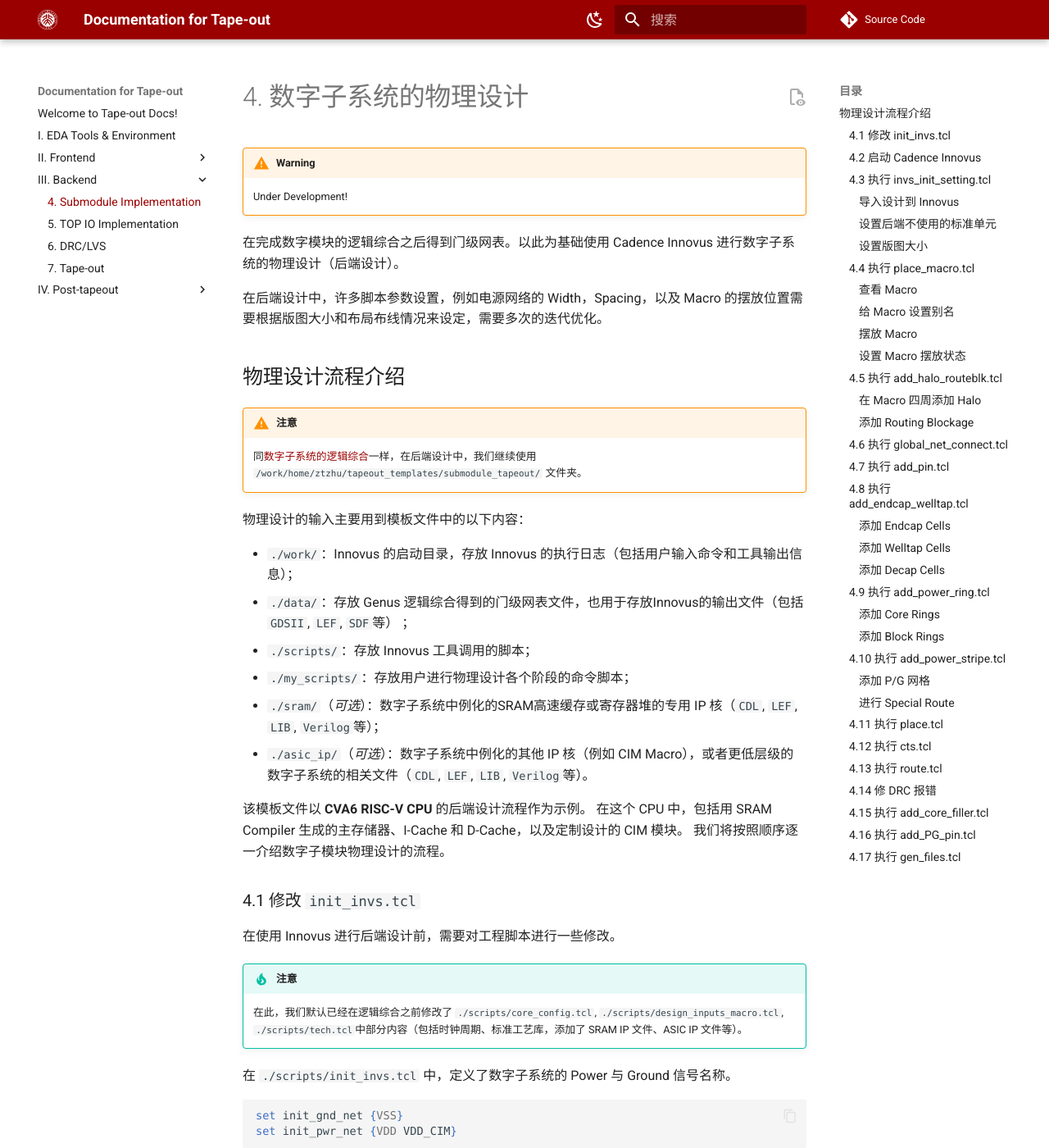
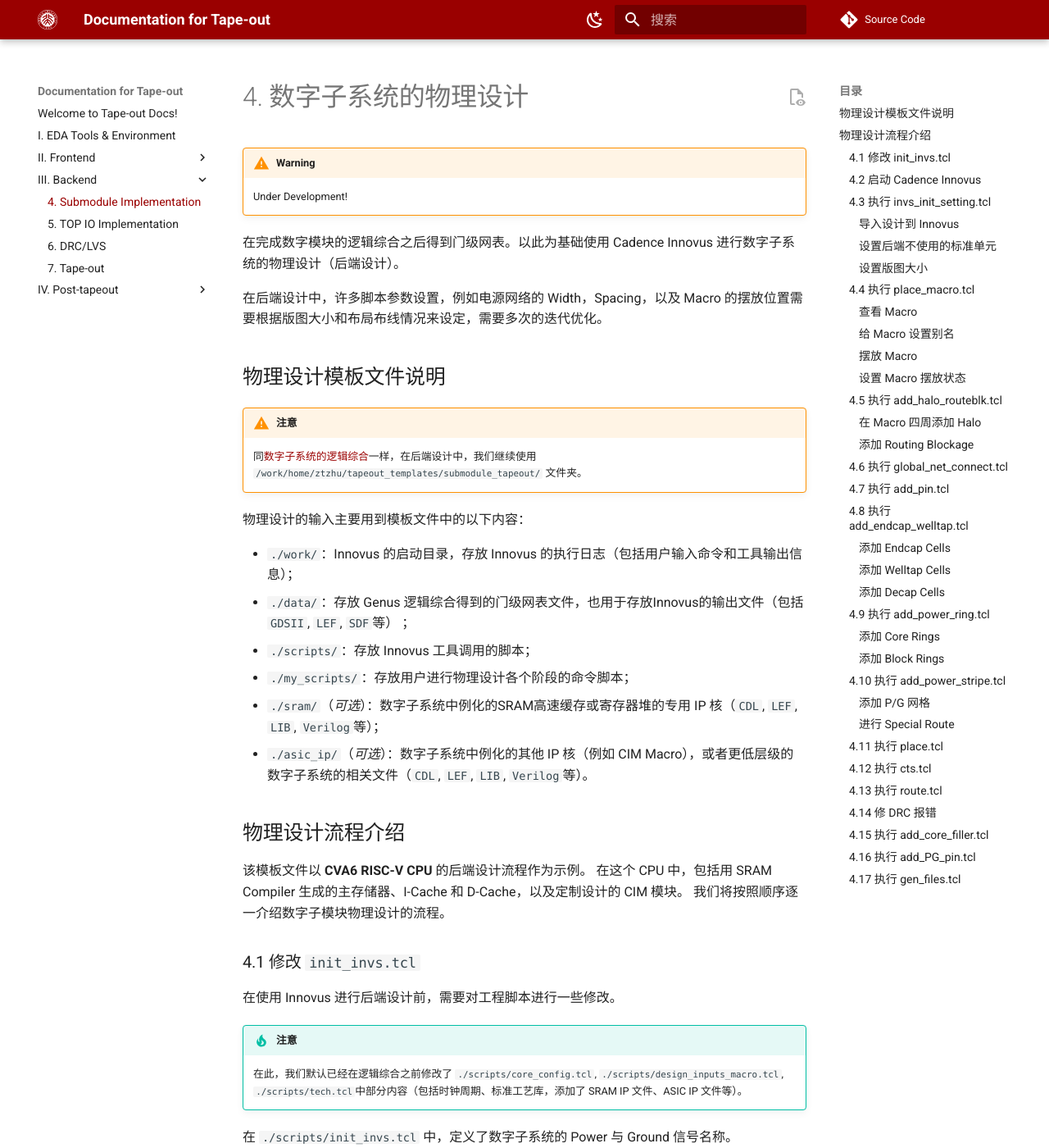
Before and after one commit to pku-pacific-lab-team/Tape-out_template_doc, an MkDocs documentation site: the page built from docs/4_submodule_implementation.md, in a window 1280 px wide and 1400 px high. Shown: the whole window at 82% size. Built offline with MkDocs 1.6.1 and Material for MkDocs 9.7.7, drawn with Linux system fonts in a browser that asks for light colours; some web fonts are replaced; comment, search, counter and statistics services are not loaded.

Commit message:
change submodule implementation structure

```diff
--- a/docs/4_submodule_implementation.md
+++ b/docs/4_submodule_implementation.md
@@ -7,7 +7,7 @@
 
 在后端设计中，许多脚本参数设置，例如电源网络的 Width，Spacing，以及 Macro 的摆放位置需要根据版图大小和布局布线情况来设定，需要多次的迭代优化。
 
-## 物理设计流程介绍
+## 物理设计模板文件说明
 
 !!! Warning "注意"
     同[数字子系统的逻辑综合](./2_submodule_synthesis.md)一样，在后端设计中，我们继续使用 `/work/home/ztzhu/tapeout_templates/submodule_tapeout/` 文件夹。
@@ -20,6 +20,8 @@
 * `./my_scripts/`：存放用户进行物理设计各个阶段的命令脚本；
 * `./sram/`（_可选_）：数字子系统中例化的SRAM高速缓存或寄存器堆的专用 IP 核（`CDL`, `LEF`, `LIB`, `Verilog`等）；
 * `./asic_ip/`（_可选_）：数字子系统中例化的其他 IP 核（例如 CIM Macro），或者更低层级的数字子系统的相关文件（`CDL`, `LEF`, `LIB`, `Verilog`等）。
+
+## 物理设计流程介绍
 
 该模板文件以 **CVA6 RISC-V CPU** 的后端设计流程作为示例。
 在这个 CPU 中，包括用 SRAM Compiler 生成的主存储器、I-Cache 和 D-Cache，以及定制设计的 CIM 模块。
```
